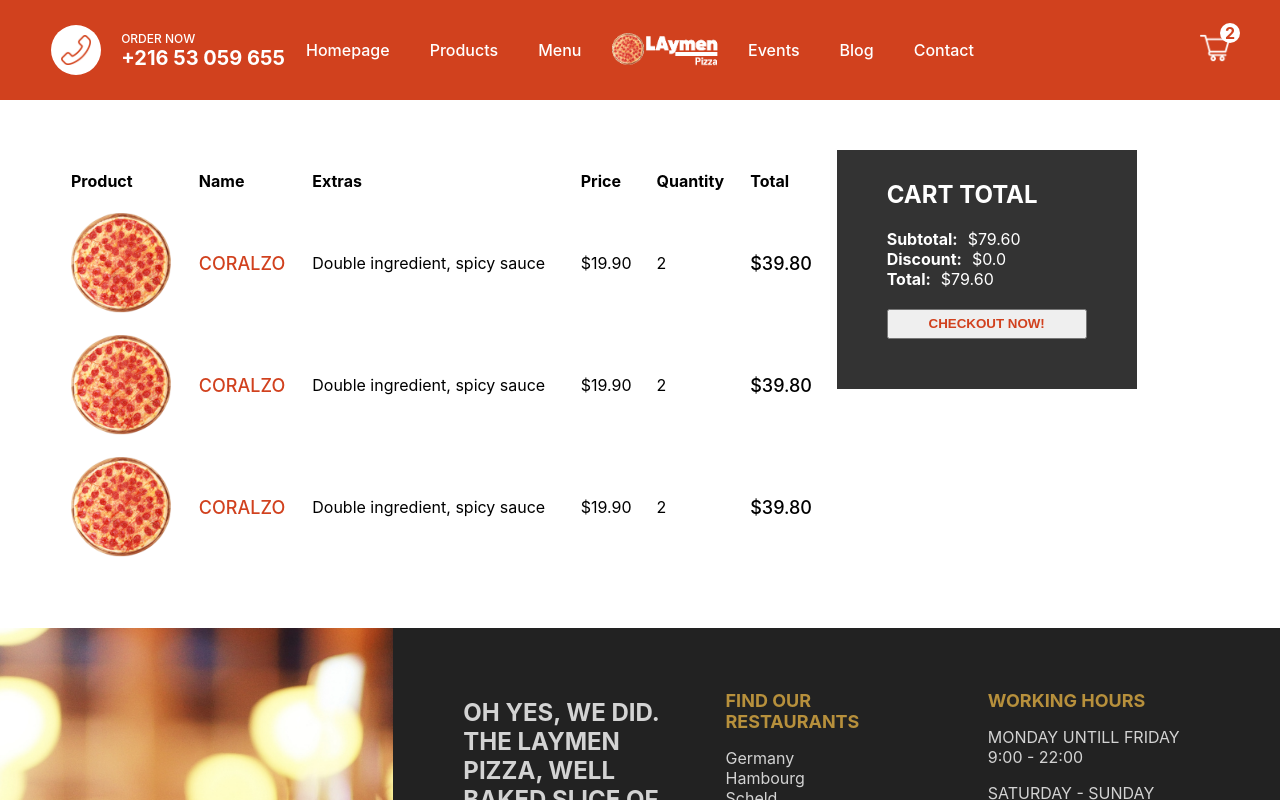
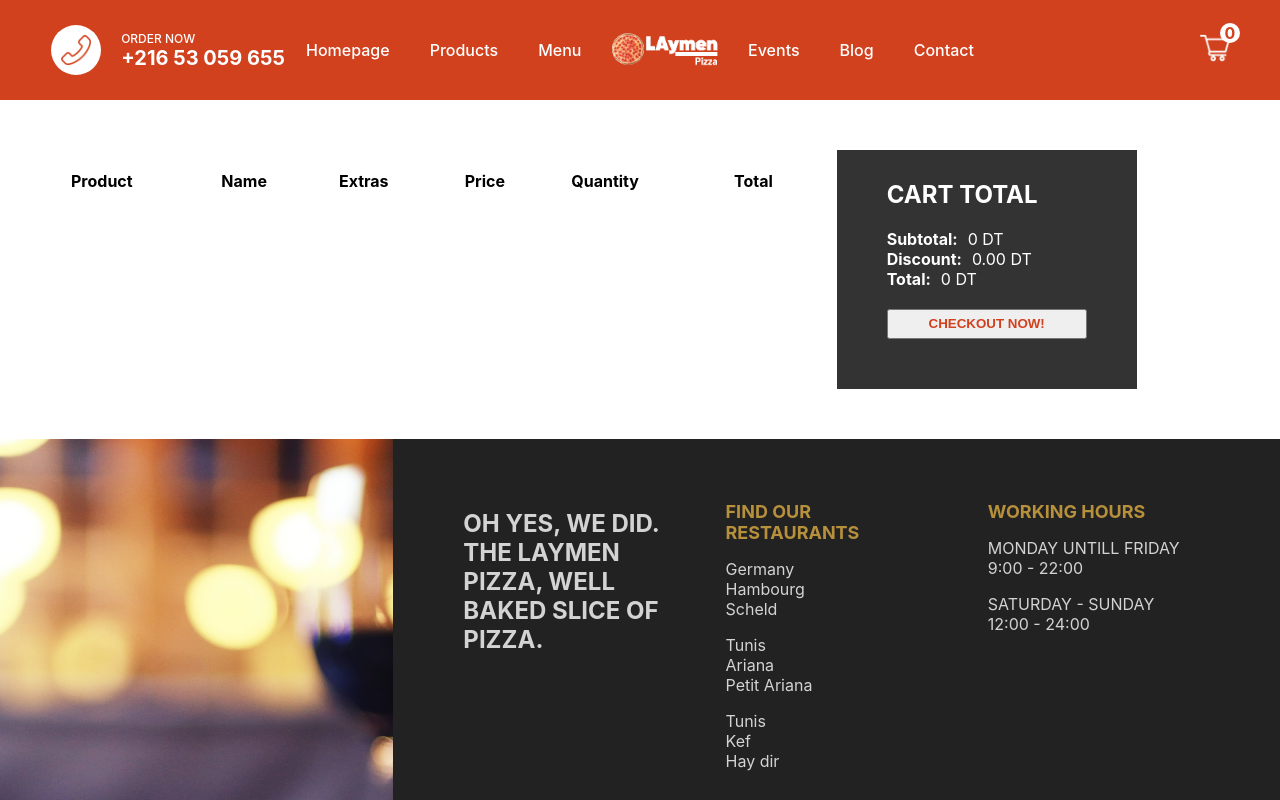
Before and after one commit to aymenouer/restaurant-app-client, a Next.js app: page /cart in a window 1280 px wide. Shown: the top 800 px of the page. Built offline with nearby package versions, Linux system fonts and the light colour scheme.

Commit message:
use redux in cart

```diff
--- a/components/Navbar.jsx
+++ b/components/Navbar.jsx
@@ -1,7 +1,10 @@
 import styles from "../styles/Navbar.module.css";
 import Image from "next/image";
+import { useSelector } from "react-redux"
+import  Link  from 'next/link';
+function Navbar() {
+  const quantity = useSelector(state => state.cart.quantity);
 
-function Navbar() {
   return (
     <div className={styles.container}>
       <div className={styles.item}>
@@ -29,13 +32,14 @@ function Navbar() {
           <li className={styles.listItem}>Contact</li>
         </ul>
       </div>
+      <Link href="/cart" passHref >
       <div className={styles.item}>
         <div className={styles.cart}>
           <Image src="/img/cart.png" alt="cart" width="30" height="30" />
-
-          <div className={styles.counter}>2</div>
+          <div className={styles.counter}>{quantity}</div>
         </div>
       </div>
+      </Link>
     </div>
   );
 }
--- a/pages/_app.js
+++ b/pages/_app.js
@@ -1,14 +1,15 @@
-import Layout from '../components/Layout'
-import '../styles/globals.css'
-
+import Layout from "../components/Layout";
+import "../styles/globals.css";
+import store from "../redux/store";
+import { Provider } from "react-redux";
 function MyApp({ Component, pageProps }) {
   return (
-    <Layout>
-
-      <Component {...pageProps} />
-    </Layout>
-  )
-
+    <Provider store={store}>
+      <Layout>
+        <Component {...pageProps} />
+      </Layout>
+    </Provider>
+  );
 }
 
-export default MyApp
+export default MyApp;
--- a/pages/cart.jsx
+++ b/pages/cart.jsx
@@ -1,6 +1,11 @@
 import Image from "next/image";
 import styles from "../styles/Cart.module.css";
+import { useDispatch,useSelector } from 'react-redux';
+
 const Cart = () => {
+  const dispatch = useDispatch()
+  const cart = useSelector(state => state.cart);
+
   return (
     <div className={styles.container}>
       <div className={styles.left}>
@@ -17,11 +22,12 @@ const Cart = () => {
           </thead>
 
           <tbody>
-            <tr className={styles.tr}>
+            {cart.products.map((product => (
+            <tr key={product._id} className={styles.tr}>
               <td>
                 <div className={styles.imgContainer}>
                   <Image
-                    src="/img/pizza.png"
+                    src={product.img}
                     objectFit="cover"
                     layout="fill"
                     alt="pizza"
@@ -29,81 +35,28 @@ const Cart = () => {
                 </div>
               </td>
               <td>
-                <span className={styles.name}>CORALZO</span>
+                <span className={styles.name}>{product.title}</span>
               </td>
               <td>
                 <span className={styles.extras}>
-                  Double ingredient, spicy sauce
+                 {product.extras.map((extra => (
+<span key={extra._id} > {extra.text} , </span>
+
+                 ))) }
                 </span>
               </td>
               <td>
-                <span className={styles.price}>$19.90</span>
+                <span className={styles.price}>{product.price} DT</span>
               </td>
               <td>
-                <span className={styles.quantity}>2</span>
+                <span className={styles.quantity}>{product.quantity}</span>
               </td>
               <td>
-                <span className={styles.total}>$39.80</span>
+                <span className={styles.total}>{product.price * product.quantity}</span>
               </td>
             </tr>
-            <tr className={styles.tr}>
-              <td>
-                <div className={styles.imgContainer}>
-                  <Image
-                    src="/img/pizza.png"
-                    objectFit="cover"
-                    layout="fill"
-                    alt="pizza"
-                  />
-                </div>
-              </td>
-              <td>
-                <span className={styles.name}>CORALZO</span>
-              </td>
-              <td>
-                <span className={styles.extras}>
-                  Double ingredient, spicy sauce
-                </span>
-              </td>
-              <td>
-                <span className={styles.price}>$19.90</span>
-              </td>
-              <td>
-                <span className={styles.quantity}>2</span>
-              </td>
-              <td>
-                <span className={styles.total}>$39.80</span>
-              </td>
-            </tr>
-            <tr className={styles.tr}>
-              <td>
-                <div className={styles.imgContainer}>
-                  <Image
-                    src="/img/pizza.png"
-                    objectFit="cover"
-                    layout="fill"
-                    alt="pizza"
-                  />
-                </div>
-              </td>
-              <td>
-                <span className={styles.name}>CORALZO</span>
-              </td>
-              <td>
-                <span className={styles.extras}>
-                  Double ingredient, spicy sauce
-                </span>
-              </td>
-              <td>
-                <span className={styles.price}>$19.90</span>
-              </td>
-              <td>
-                <span className={styles.quantity}>2</span>
-              </td>
-              <td>
-                <span className={styles.total}>$39.80</span>
-              </td>
-            </tr>
+            )))}
+
           </tbody>
         </table>
       </div>
@@ -111,13 +64,13 @@ const Cart = () => {
         <div className={styles.wrapper}>
           <h2 className={styles.title}>CART TOTAL</h2>
           <div className={styles.totalText}>
-            <b className={styles.totalTextTitle}>Subtotal:</b>$79.60
+            <b className={styles.totalTextTitle}>Subtotal:</b>{cart.total} DT
           </div>
           <div className={styles.totalText}>
-            <b className={styles.totalTextTitle}>Discount:</b>$0.0
+            <b className={styles.totalTextTitle}>Discount:</b>0.00 DT
           </div>
           <div className={styles.totalText}>
-            <b className={styles.totalTextTitle}>Total:</b>$79.60
+            <b className={styles.totalTextTitle}>Total:</b>{cart.total} DT
           </div>
           <button className={styles.button} >CHECKOUT NOW!</button>
         </div>
--- a/redux/cartSlice.js
+++ b/redux/cartSlice.js
@@ -5,11 +5,13 @@ const cartSlice = createSlice({
     name: "cart",
     initialState:{
         products:[],
+        quantity:0,
         total: 0,
     },
-    reduces:{
+    reducers:{
         addProduct:(state,action) =>{
-            state.products.push(action.payload)
+            state.products.push(action.payload);
+            state.quantity +=1;
             state.total += action.payload.price * action.payload.quantity
         },
         reset:(state)=>{
--- a/styles/Navbar.module.css
+++ b/styles/Navbar.module.css
@@ -14,6 +14,7 @@
     display: flex;
     align-items: center;
     justify-content: center;
+    cursor: pointer;
 }
 .item:nth-child(2){
     flex:3;
```
Also changed, not shown: pages/product/[id].jsx (+8 -1 lines).
